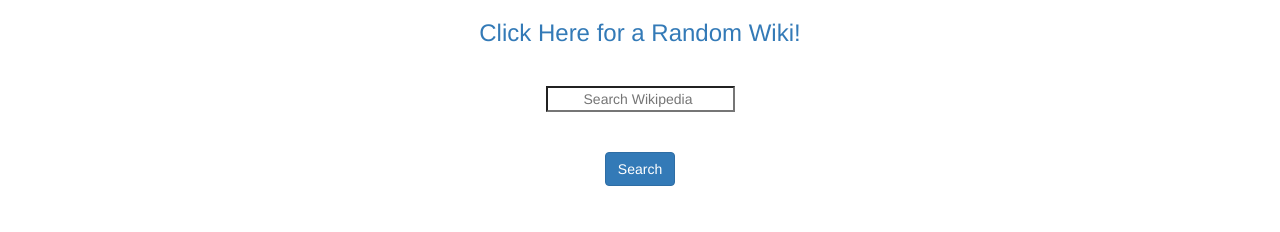
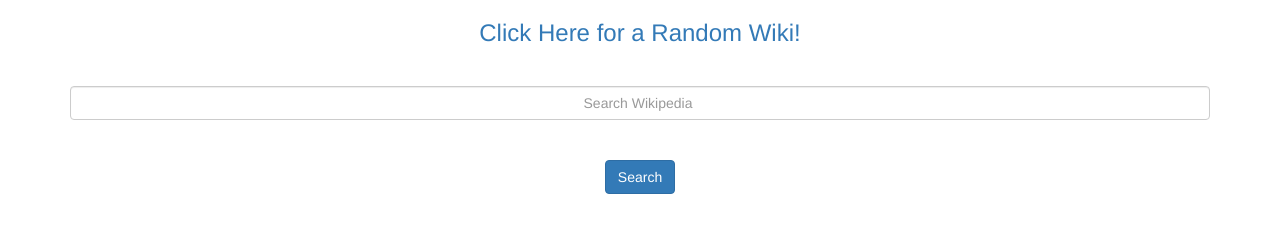
Before and after one commit to dsegovia90/wikipediaViewer, a plain HTML site: page index.html in a window 1280 px wide. Drawn offline with nearby package versions, Linux system fonts and the light colour scheme.

Commit message:
Added .form-control to #search-input

```diff
--- a/index.html
+++ b/index.html
@@ -27,7 +27,7 @@
 
 					<div class="row">
 						<div class="col-xs-12">
-							<input class="text-center" id="search-input" type="search" name="" placeholder="Search Wikipedia" required>
+							<input class="text-center form-control" id="search-input" type="search" name="" placeholder="Search Wikipedia" required>
 						</div>
 					</div>
 
```
